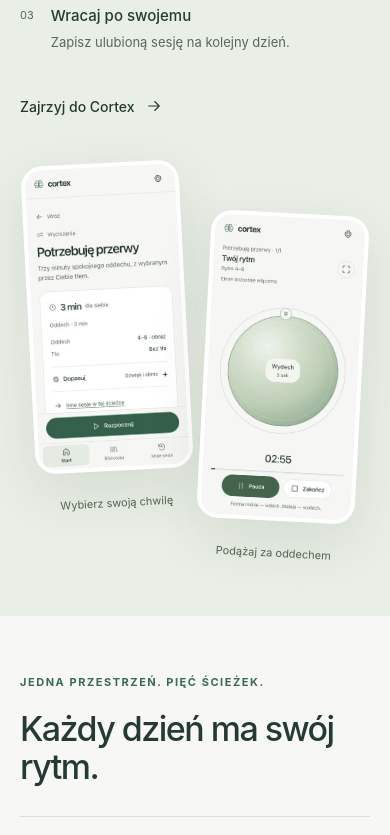
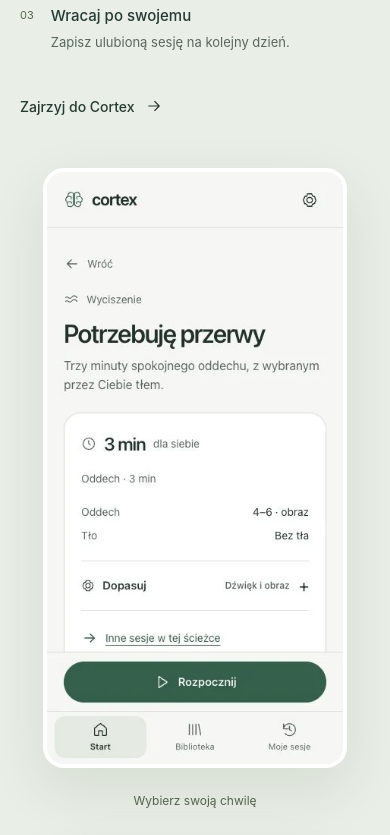
Before and after one commit to r4ficore/cortex, a website with bundled scripts: page landing.html in a window 390 px wide. Shown: the part 4060-4895 px from the top of the page. Built offline with nearby package versions, Linux system fonts and the light colour scheme.

Commit message:
Keep product screenshots readable on small phones

```diff
--- a/assets/css/marketing.css
+++ b/assets/css/marketing.css
@@ -1037,6 +1037,21 @@
     font-size: 14px;
   }
 }
+@media (max-width: 599px) {
+  .m-devices {
+    grid-template-columns: 1fr;
+    width: min(320px, 100%);
+    gap: 78px;
+    padding: 0 8px;
+  }
+  .m-device-setup,
+  .m-device-player {
+    transform: none;
+  }
+  .m-device figcaption {
+    font-size: 12px;
+  }
+}
 @media (prefers-reduced-motion: reduce) {
   html {
     scroll-behavior: auto;
```
